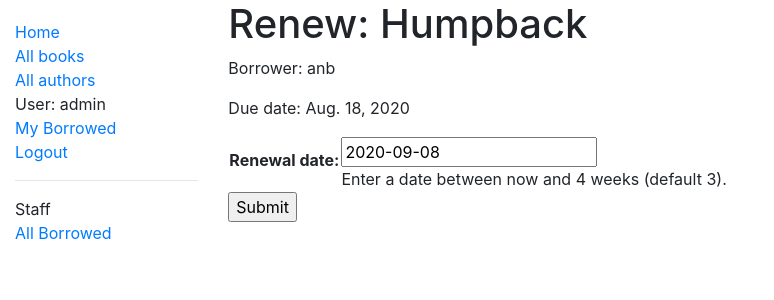
After one commit to piecesofreg09/mdn_library, a Django app: page /catalog/book/9cef7e25-82f1-435b-8349-19235415b9e0/renew/ in a window 1280 px wide. The commit adds this page. Shown: the top 300 px of the page, without its empty margins (0-774 px from the left). Run offline with Django 3.2, Linux system fonts and the light colour scheme; a user stored in the database is signed in; data comes from the database, SQL or seed files in the repository; both versions use the stored data as it was after the commit; some libraries are stand-ins or nearby versions.

Commit message:
form added

```diff
--- a/locallibrary/catalog/forms.py
+++ b/locallibrary/catalog/forms.py
@@ -1,4 +1,36 @@
+import datetime
+
 from django import forms
+from django.core.exceptions import ValidationError
+from django.utils.translation import ugettext_lazy as _
 
 class RenewBookForm(forms.Form):
+
+
+    '''The constructor '''
+    def __init__(self, *args, **kwargs):
+        book_instance = kwargs.pop('book_instance', None)
+        super(RenewBookForm, self).__init__(*args, **kwargs)
+        self.book_instance = book_instance
+        print(book_instance)
+        #print(self.fields)
+
     renewal_date = forms.DateField(help_text="Enter a date between now and 4 weeks (default 3).")
+    def clean_renewal_date(self):
+        data = self.cleaned_data['renewal_date']
+        print('in clean renewal data')
+        print(data)
+
+        # Check if a date is not in the past.
+        if data < datetime.date.today():
+            raise ValidationError(_('Invalid date - renewal in past'))
+
+        if data < self.book_instance.due_back:
+            raise ValidationError(_('Invalid date - renewal before due date'))
+
+        # Check if a date is in the allowed range (+4 weeks from today).
+        if data > self.book_instance.due_back + datetime.timedelta(weeks=4):
+            raise ValidationError(_('Invalid date - renewal more than 4 weeks ahead'))
+
+        # Remember to always return the cleaned data.
+        return data
--- a/locallibrary/catalog/templates/catalog/all_bookinstance_borrowed.html
+++ b/locallibrary/catalog/templates/catalog/all_bookinstance_borrowed.html
@@ -9,6 +9,7 @@
       {% for bookinst in bookinstance_list %}
       <li class="{% if bookinst.is_overdue %}text-danger{% endif %}">
         <a href="{% url 'book-detail' bookinst.book.pk %}">{{bookinst.book.title}}</a> ({{ bookinst.due_back }}) - {{ bookinst.borrower}}
+        {% if perms.catalog.can_mark_returned %}- <a href="{% url 'renew-book-librarian' bookinst.id %}">Renew</a>  {% endif %}
       </li>
       {% endfor %}
     </ul>
--- /dev/null
+++ b/locallibrary/catalog/templates/catalog/book_renew_librarian.html
@@ -0,0 +1,16 @@
+{% extends "base_generic.html" %}
+
+{% block content %}
+  <h1>Renew: {{ book_instance.book.title }}</h1>
+  <p>Borrower: {{ book_instance.borrower }}</p>
+  <p {% if book_instance.is_overdue %} class="text-danger"{% endif %}>Due date: {{ book_instance.due_back }}</p>
+
+  <!-- empty action means it's gonna be sent to the same address -->
+  <form action="" method="post">
+    {% csrf_token %}
+    <table>
+    {{ form.as_table }}
+    </table>
+    <input type="submit" value="Submit">
+  </form>
+{% endblock %}
--- a/locallibrary/catalog/urls.py
+++ b/locallibrary/catalog/urls.py
@@ -21,3 +21,7 @@ urlpatterns += [
 urlpatterns += [
     path('borrowed/', views.AllLoanedBooksListView.as_view(), name='all-borrowed'),
 ]
+
+urlpatterns += [
+    path('book/<uuid:pk>/renew/', views.renew_book_librarian, name='renew-book-librarian'),
+]
--- a/locallibrary/catalog/views.py
+++ b/locallibrary/catalog/views.py
@@ -1,6 +1,13 @@
 from django.shortcuts import render
 from django.contrib.auth.mixins import LoginRequiredMixin
 from django.contrib.auth.mixins import PermissionRequiredMixin
+
+from django.contrib.auth.decorators import permission_required
+from django.shortcuts import render, get_object_or_404
+from django.http import HttpResponseRedirect
+from django.urls import reverse
+
+import datetime
 
 # Create your views here.
 from .models import Book, Author, BookInstance, Genre
@@ -84,3 +91,48 @@ class AllLoanedBooksListView(PermissionRequiredMixin, generic.ListView):
 
     def get_queryset(self):
         return BookInstance.objects.filter(status__exact='o')
+
+from .forms import RenewBookForm
+
+@permission_required('catalog.can_mark_returned')
+def renew_book_librarian(request, pk):
+    """View function for renewing a specific BookInstance by librarian."""
+    book_instance = get_object_or_404(BookInstance, pk=pk)
+
+    #print("Run to here")
+
+    # If this is a POST request then process the Form data
+    if request.method == 'POST':
+
+        # Create a form instance and populate it with data from the request (binding):
+        form = RenewBookForm(request.POST, book_instance=book_instance)
+        print(form)
+        print(form.is_bound)
+        print(form.is_valid())
+        # Check if the form is valid:
+        if form.is_valid():
+            # process the data in form.cleaned_data as required (here we just write it to the model due_back field)
+            book_instance.due_back = form.cleaned_data['renewal_date']
+            book_instance.save()
+
+            # redirect to a new URL:
+            return HttpResponseRedirect(reverse('all-borrowed') )
+
+    # If this is a GET (or any other method) create the default form.
+    else:
+        #print('in get')
+        proposed_renewal_date = book_instance.due_back + datetime.timedelta(weeks=3)
+        #print(proposed_renewal_date)
+        form = RenewBookForm(initial={'renewal_date': proposed_renewal_date}, book_instance=book_instance)
+        #print(form)
+
+    #print("Get it here!")
+
+    context = {
+        'form': form,
+        'book_instance': book_instance,
+    }
+
+    #print(context)
+
+    return render(request, 'catalog/book_renew_librarian.html', context)
```
Also changed, not shown: locallibrary/db.sqlite3.
